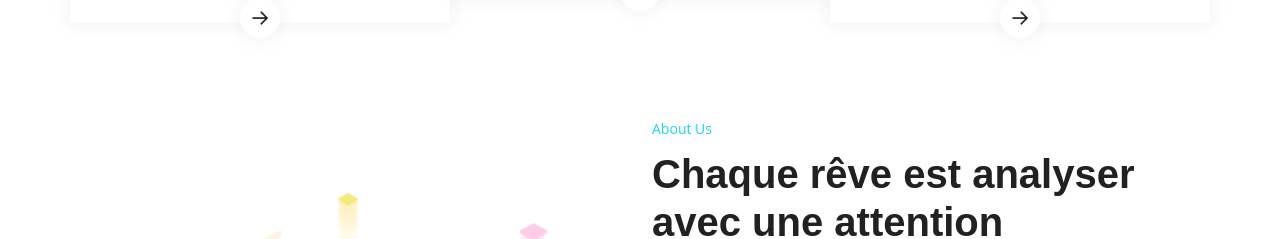
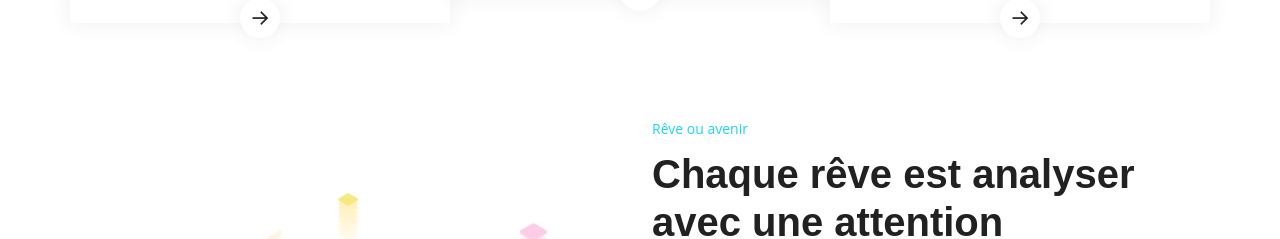
Before and after one commit to codascii/raiv-webcup-2023, a Next.js app: page / in a window 1280 px wide. Shown: the part 1320-1559 px from the top of the page. Built offline with nearby package versions, Linux system fonts and the light colour scheme.

Commit message:
modification du titre de section

```diff
--- a/components/HomeOne/About.js
+++ b/components/HomeOne/About.js
@@ -25,7 +25,7 @@ const About = () => {
                 data-aos-duration="1200"
                 data-aos-delay="200"
               >
-                <span>About Us</span>
+                <span>Rêve ou avenir</span>
                 <h2>
                 Chaque rêve est analyser avec une attention particulière aux besoins de l'utilisateur
                 </h2>
```
